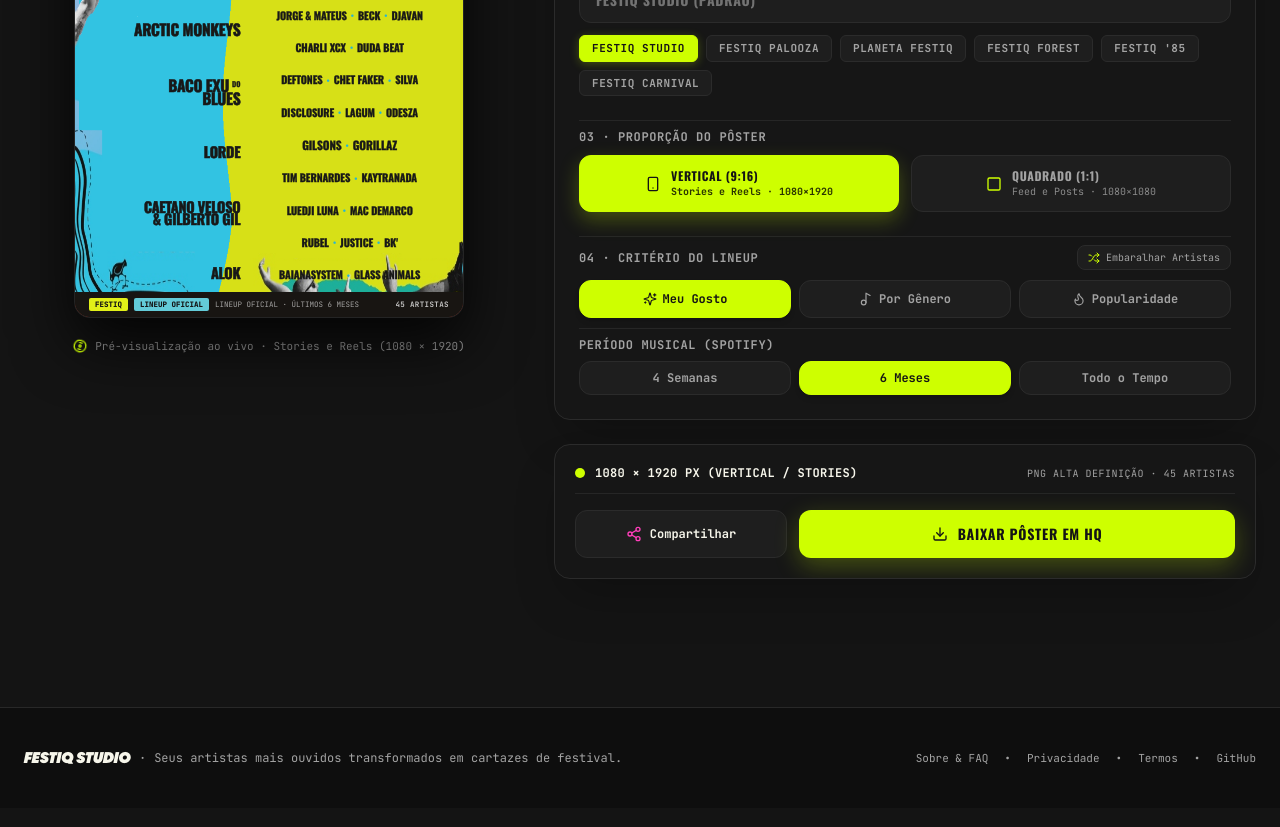
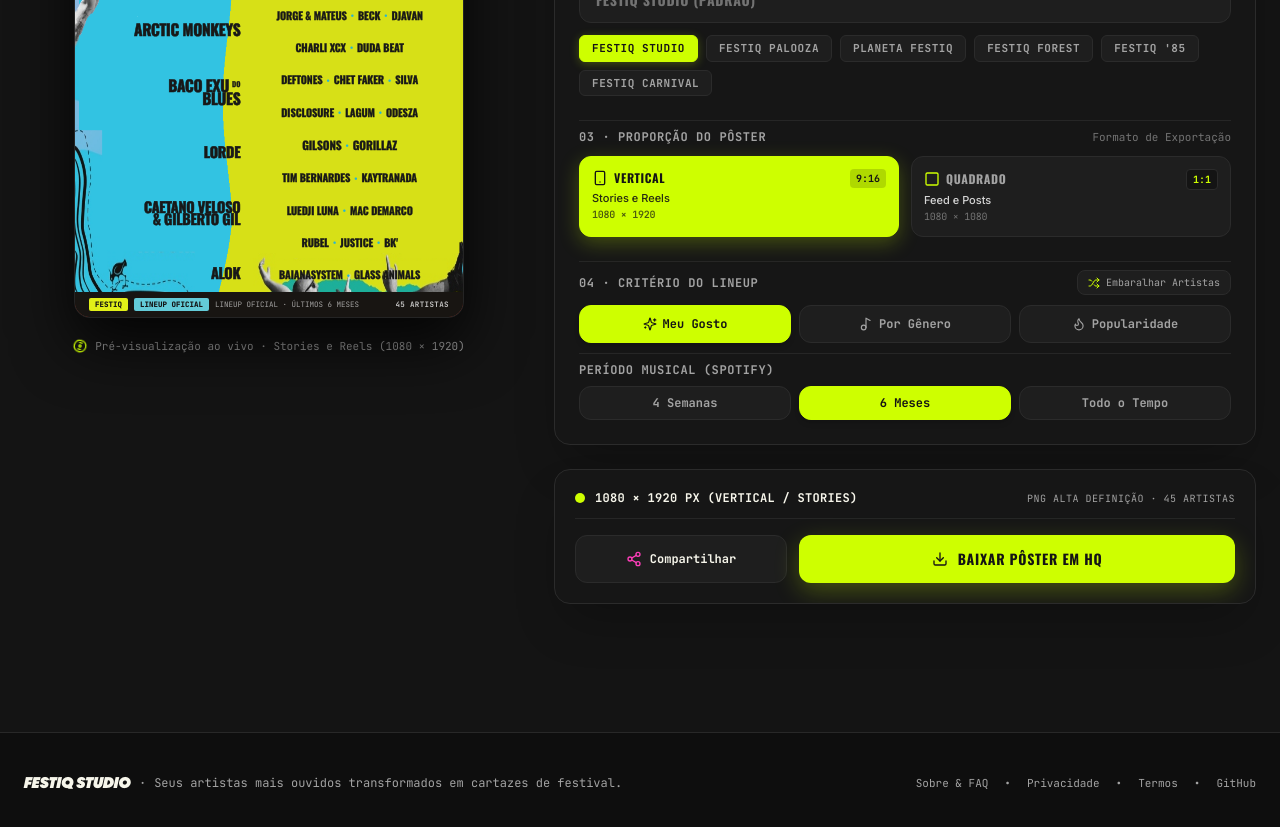
Before and after one commit to lucas-abreu56/festiq, a Next.js app: page / in a window 1280 px wide. Shown: the part 1400-2227 px from the top of the page. Built offline with nearby package versions, Linux system fonts and the light colour scheme; a web font is replaced by a local one.

Commit message:
fix(ui): layout hierarquico dos botoes de proporcao prevenindo overflow e deslocamento de icones no mobile

```diff
--- a/src/components/controls/CustomizerPanel.tsx
+++ b/src/components/controls/CustomizerPanel.tsx
@@ -262,49 +262,114 @@
         </div>
       </div>
 
-      {/* 03 · PROPORÇÃO DO PÔSTER (Sem quebra de 'px' órfão no Mobile) */}
+      {/* 03 · PROPORÇÃO DO PÔSTER (Layout de Card Robusto contra Overflow no Mobile) */}
       <div className="space-y-2.5 pt-2 border-t border-[#262626]">
-        <span className="block text-xs font-mono uppercase tracking-wider text-[#A3A3A3] font-bold">
-          03 · Proporção do Pôster
-        </span>
+        <div className="flex items-center justify-between">
+          <span className="block text-xs font-mono uppercase tracking-wider text-[#A3A3A3] font-bold">
+            03 · Proporção do Pôster
+          </span>
+          <span className="text-[11px] font-mono text-[#737373] hidden sm:inline-block">
+            Formato de Exportação
+          </span>
+        </div>
 
         <div className="grid grid-cols-2 gap-2.5 sm:gap-3">
           <button
             type="button"
+            aria-label="Vertical (9:16)"
             onClick={() => onAspectRatioChange("9:16")}
-            className={`flex items-center justify-center gap-2 sm:gap-2.5 py-3 px-2.5 sm:px-4 rounded-xl border transition-all active:scale-[0.97] ${
+            className={`flex flex-col items-start p-3 rounded-xl border transition-all active:scale-[0.98] relative overflow-hidden text-left ${
               aspectRatio === "9:16"
-                ? "bg-[#CEFF00] text-[#141414] border-[#CEFF00] shadow-[0_8px_20px_rgba(206,255,0,0.25)] font-black"
+                ? "bg-[#CEFF00] text-[#141414] border-[#CEFF00] shadow-[0_6px_20px_rgba(206,255,0,0.25)] font-black"
                 : "bg-[#1E1E1E] border-[#2B2B2B] text-[#A3A3A3] hover:text-white hover:border-[#404040]"
             }`}
           >
-            <Smartphone className={`w-4 h-4 flex-shrink-0 ${aspectRatio === "9:16" ? "text-[#141414]" : "text-[#CEFF00]"}`} />
-            <div className="text-left">
-              <span className="block text-xs font-display font-bold uppercase tracking-wider whitespace-nowrap">
-                Vertical (9:16)
+            <div className="flex items-center justify-between w-full mb-1">
+              <div className="flex items-center gap-1.5">
+                <Smartphone
+                  className={`w-4 h-4 flex-shrink-0 ${
+                    aspectRatio === "9:16" ? "text-[#141414]" : "text-[#CEFF00]"
+                  }`}
+                />
+                <span className="text-xs font-display font-bold uppercase tracking-wider">
+                  Vertical
+                </span>
+              </div>
+              <span
+                className={`text-[10px] font-mono font-bold px-1.5 py-0.5 rounded ${
+                  aspectRatio === "9:16"
+                    ? "bg-black/15 text-[#141414]"
+                    : "bg-[#141414] text-[#CEFF00] border border-[#2B2B2B]"
+                }`}
+              >
+                9:16
               </span>
-              <span className={`block text-[10px] font-mono whitespace-nowrap ${aspectRatio === "9:16" ? "text-black/80 font-bold" : "text-[#8A8A8A]"}`}>
-                Stories e Reels · 1080×1920
+            </div>
+
+            <div className="w-full min-w-0">
+              <span
+                className={`block text-[11px] font-medium leading-tight ${
+                  aspectRatio === "9:16" ? "text-[#141414]/90 font-bold" : "text-[#D4D4D4]"
+                }`}
+              >
+                Stories e Reels
+              </span>
+              <span
+                className={`block text-[10px] font-mono tracking-tight pt-0.5 ${
+                  aspectRatio === "9:16" ? "text-[#141414]/70 font-semibold" : "text-[#737373]"
+                }`}
+              >
+                1080 × 1920
               </span>
             </div>
           </button>
 
           <button
             type="button"
+            aria-label="Quadrado (1:1)"
             onClick={() => onAspectRatioChange("1:1")}
-            className={`flex items-center justify-center gap-2 sm:gap-2.5 py-3 px-2.5 sm:px-4 rounded-xl border transition-all active:scale-[0.97] ${
+            className={`flex flex-col items-start p-3 rounded-xl border transition-all active:scale-[0.98] relative overflow-hidden text-left ${
               aspectRatio === "1:1"
-                ? "bg-[#CEFF00] text-[#141414] border-[#CEFF00] shadow-[0_8px_20px_rgba(206,255,0,0.25)] font-black"
+                ? "bg-[#CEFF00] text-[#141414] border-[#CEFF00] shadow-[0_6px_20px_rgba(206,255,0,0.25)] font-black"
                 : "bg-[#1E1E1E] border-[#2B2B2B] text-[#A3A3A3] hover:text-white hover:border-[#404040]"
             }`}
           >
-            <Square className={`w-4 h-4 flex-shrink-0 ${aspectRatio === "1:1" ? "text-[#141414]" : "text-[#CEFF00]"}`} />
-            <div className="text-left">
-              <span className="block text-xs font-display font-bold uppercase tracking-wider whitespace-nowrap">
-                Quadrado (1:1)
+            <div className="flex items-center justify-between w-full mb-1">
+              <div className="flex items-center gap-1.5">
+                <Square
+                  className={`w-4 h-4 flex-shrink-0 ${
+                    aspectRatio === "1:1" ? "text-[#141414]" : "text-[#CEFF00]"
+                  }`}
+                />
+                <span className="text-xs font-display font-bold uppercase tracking-wider">
+                  Quadrado
+                </span>
+              </div>
+              <span
+                className={`text-[10px] font-mono font-bold px-1.5 py-0.5 rounded ${
+                  aspectRatio === "1:1"
+                    ? "bg-black/15 text-[#141414]"
+                    : "bg-[#141414] text-[#CEFF00] border border-[#2B2B2B]"
+                }`}
+              >
+                1:1
               </span>
-              <span className={`block text-[10px] font-mono whitespace-nowrap ${aspectRatio === "1:1" ? "text-black/80 font-bold" : "text-[#8A8A8A]"}`}>
-                Feed e Posts · 1080×1080
+            </div>
+
+            <div className="w-full min-w-0">
+              <span
+                className={`block text-[11px] font-medium leading-tight ${
+                  aspectRatio === "1:1" ? "text-[#141414]/90 font-bold" : "text-[#D4D4D4]"
+                }`}
+              >
+                Feed e Posts
+              </span>
+              <span
+                className={`block text-[10px] font-mono tracking-tight pt-0.5 ${
+                  aspectRatio === "1:1" ? "text-[#141414]/70 font-semibold" : "text-[#737373]"
+                }`}
+              >
+                1080 × 1080
               </span>
             </div>
           </button>
```
Also changed, not shown: 1 other file (tests, documents, lock files or other folders).
